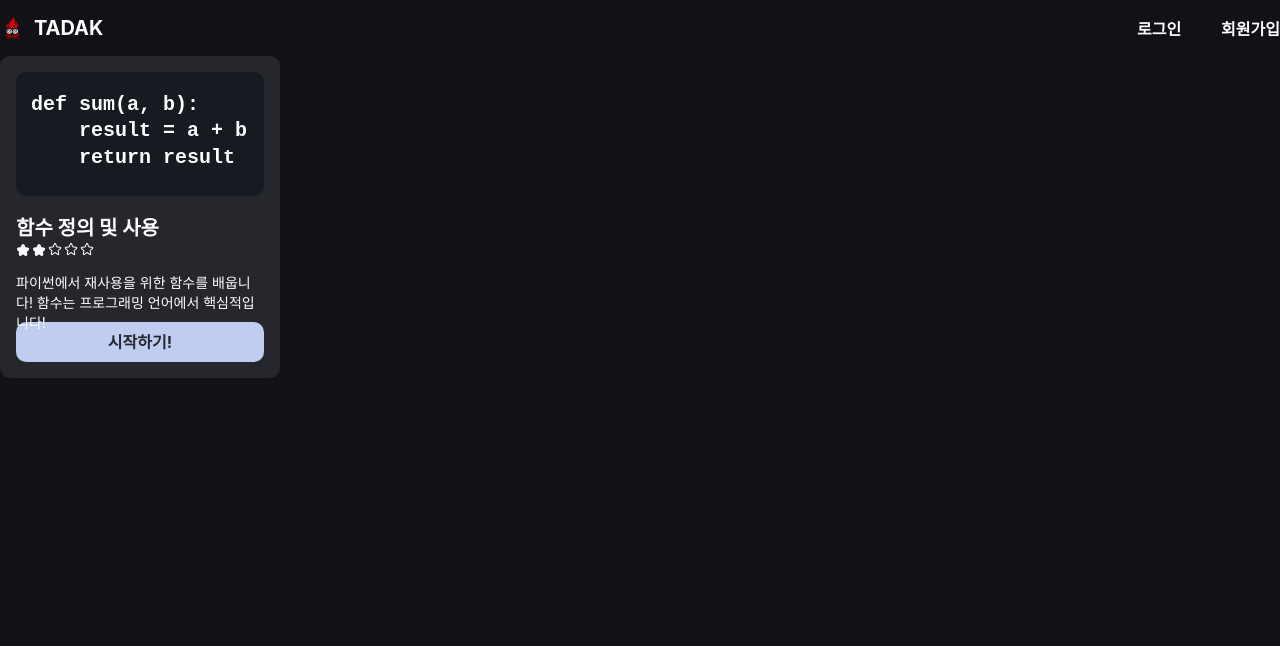
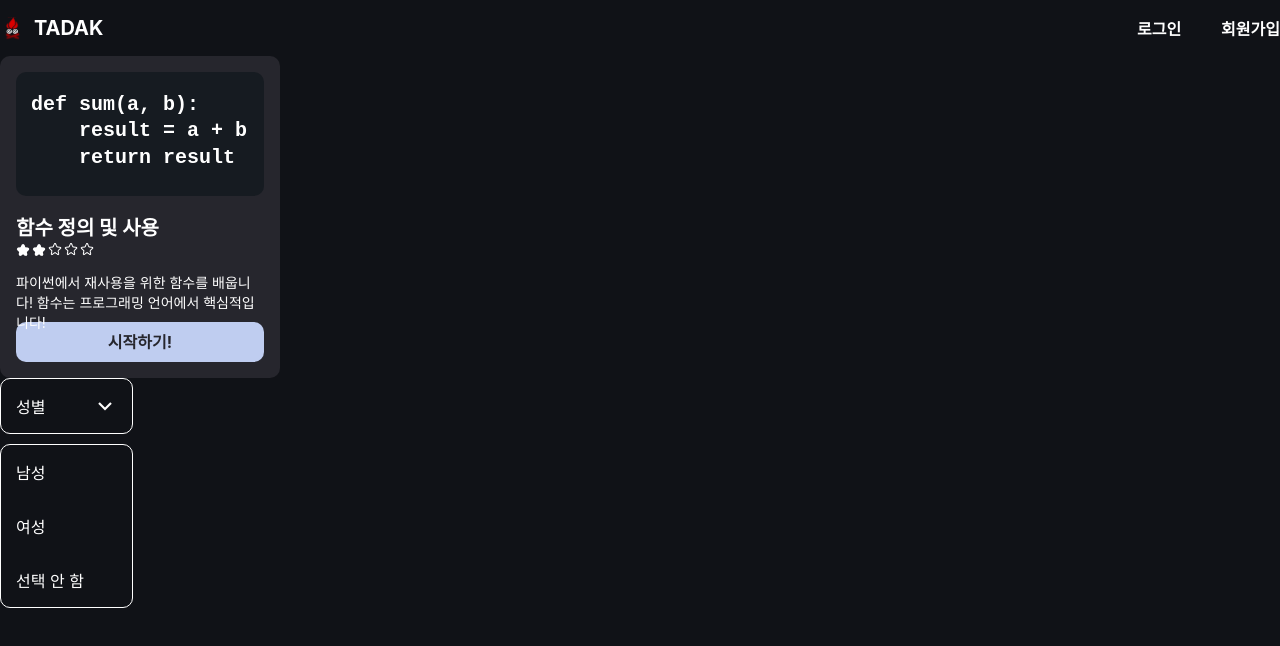
Before and after one commit to team-tadak/tadak-frontend, a React (Create React App) app: page /syntaxselect in a window 1280 px wide. Shown: the top 646 px of the page. Built offline with nearby package versions, Linux system fonts and the light colour scheme; a web font is replaced by a local one.

Commit message:
Add Dropdown Component

```diff
--- /dev/null
+++ b/src/components/Dropdown/index.js
@@ -0,0 +1,85 @@
+import styled from "@emotion/styled";
+import { useState } from "react";
+
+export const DropdownContainer = styled.div`
+  position: relative;
+  width: 133px;
+  height: 56px;
+  border-radius: 10px;
+  background-color: transparent;
+  cursor: pointer;
+`;
+
+export const SelectedLabel = styled.button`
+  display: flex;
+  align-items: center;
+  border: 1px solid #fff;
+  background-color: transparent;
+  box-sizing: border-box;
+  border-radius: 10px;
+  width: inherit;
+  height: inherit;
+  justify-content: left;
+  padding: 15px;
+  color: #fff;
+  font-size: 16px;
+  background: url("/images/expand_down.png") calc(100% - 15px) center no-repeat;
+  cursor: pointer;
+`;
+
+const activeExist = ({ active = true }) => {
+  return `max-height: ${active ? "300px" : "0"}; border: ${active ? "1px solid #fff" : "none"};`;
+};
+
+export const OptionList = styled.ul`
+  box-sizing: border-box;
+  position: absolute;
+  top: 66px;
+  list-style-type: none;
+  width: 100%;
+  border-radius: 10px;
+  border: 1px solid #fff;
+  background-color: transparent;
+  overflow: hidden;
+  box-sizing: border-box;
+  ${activeExist};
+  transition: 0.1s ease-in-out;
+`;
+
+export const OptionItem = styled.li`
+  box-sizing: border-box;
+  padding: 15px;
+  transition: 0.2s;
+  &:hover {
+    background-color: #161b21;
+  }
+`;
+
+function DropdownComponent({ list }) {
+  const [active, setActive] = useState(true);
+  const [selected, setSelected] = useState("성별");
+  return (
+    <DropdownContainer>
+      <SelectedLabel value={selected} onClick={() => setActive(!active)}>
+        {selected}
+      </SelectedLabel>
+      <OptionList active={active}>
+        {list
+          .filter((element) => element !== selected)
+          .map((element) => (
+            <OptionItem
+              key={element}
+              onClick={() => {
+                setActive(false);
+                setSelected(element);
+              }}
+            >
+              {element}
+            </OptionItem>
+          ))}
+      </OptionList>
+    </DropdownContainer>
+  );
+}
+
+export default DropdownComponent;
--- a/src/pages/SyntaxSelect/index.js
+++ b/src/pages/SyntaxSelect/index.js
@@ -1,8 +1,10 @@
 import SyntaxSelectComponent from "components/Syntax";
+import DropdownComponent from "components/Dropdown";
 import React from "react";
 
 function SyntaxSelect() {
   return (
+    <>
       <SyntaxSelectComponent
         example={
           <p>
@@ -16,6 +18,8 @@ function SyntaxSelect() {
         level="2"
         summary="파이썬에서 재사용을 위한 함수를 배웁니다! 함수는 프로그래밍 언어에서 핵심적입니다!"
       />
+      <DropdownComponent list={["남성", "여성", "선택 안 함"]}></DropdownComponent>
+    </>
   );
 }
 
```
Also changed, not shown: public/images/check_ring.png (added), public/images/expand_down.png (added). Lines whose indentation alone changed are shown as unchanged.
